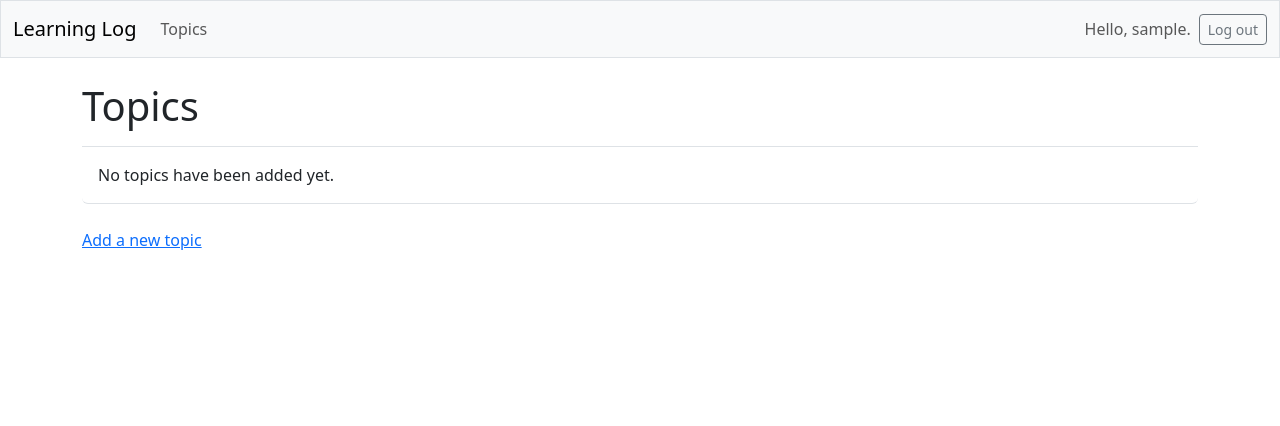
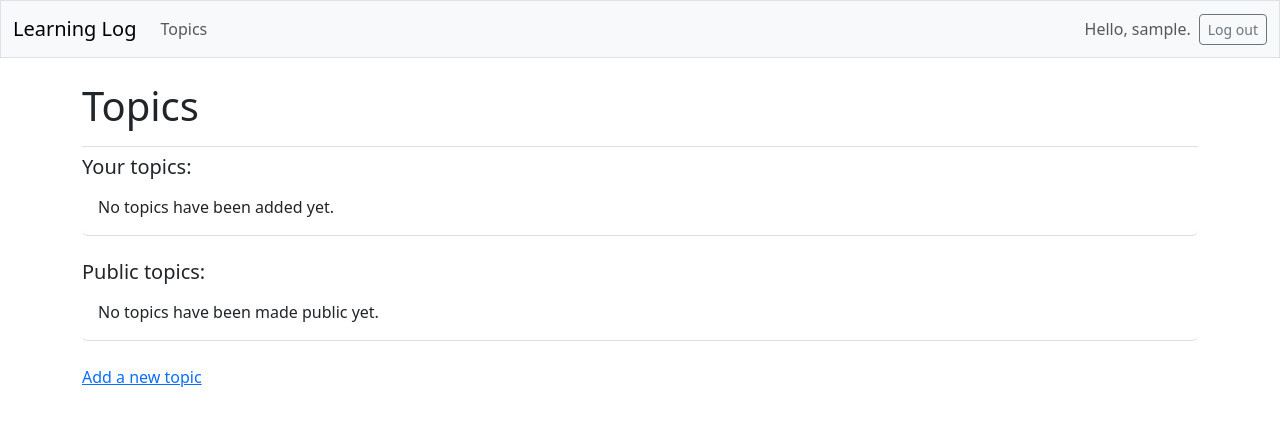
Before and after one commit to TylerPrice7/learning_log, a Django app: page /topics/ in a window 1280 px wide. Shown: the top 426 px of the page. Run offline with Django 4.2, Linux system fonts and the light colour scheme; the visitor is signed in with stand-in values (Sample User, id 1); data that the repository does not hold is empty; some libraries are stand-ins or nearby versions.

Commit message:
Toggable button for making topics public

```diff
--- a/learning_logs/models.py
+++ b/learning_logs/models.py
@@ -6,7 +6,7 @@
     text = models.CharField(max_length=200)
     date_added = models.DateTimeField(auto_now_add=True)
     owner = models.ForeignKey(User, on_delete=models.CASCADE)
-    public = True
+    public = models.BooleanField(default=False)
 
     def __str__(self):
         """Return a string representation of the model"""
--- a/learning_logs/templates/learning_logs/index.html
+++ b/learning_logs/templates/learning_logs/index.html
@@ -12,4 +12,9 @@
           href="{% url 'accounts:register' %}">Register &raquo;</a>
     </div>
   </div>
+  <div class="p-3 mb-4 bg-white">
+    <p class="lead">By registering an account with Learning Log, you can create
+    your own log and add an endless amount of topics. Share your interests
+    with friends or keep them private- what you do is up to you.</p>
+  </div>
 {% endblock page_header %}
--- a/learning_logs/templates/learning_logs/topics.html
+++ b/learning_logs/templates/learning_logs/topics.html
@@ -6,7 +6,10 @@
 
 {% block content %}
 
+  <!-- Only shows "Your topics" if the user is logged in. -->
+  {% if user.is_authenticated %}
     <ul class="list-group border-bottom pb-2 mb-4">
+      <h5>Your topics:</h5>
       {% for topic in topics %}
         <li class="list-group-item border-0">
           <a href="{% url 'learning_logs:topic' topic.id %}">
@@ -16,6 +19,20 @@
         <li class="list-group-item border-0">No topics have been added yet.</li>
       {% endfor %}
     </ul>
+  {% endif %}
+
+    <ul class="list-group border-bottom pb-2 mb-4">
+      <h5>Public topics:</h5>
+      {% for topic in public_topics %}
+        <li class="list-group-item border-0">
+          <a href="{% url 'learning_logs:topic' topic.id %}">
+          {{ topic.text }}</a>
+        </li>
+      {% empty %}
+        <li class="list-group-item border-0">No topics have been made public
+          yet.</li>
+      {% endfor %}
+    </ul>
 
     <a href="{% url 'learning_logs:new_topic' %}">Add a new topic</a>
 
--- a/learning_logs/views.py
+++ b/learning_logs/views.py
@@ -3,7 +3,7 @@
 from django.http import Http404
 
 from .models import Topic, Entry
-from .forms import TopicForm, EntryForm
+from .forms import TopicForm, EntryForm, PublicForm
 
 def check_topic_owner(topic, request):
     """Only allows the owner of the topic to view its contents."""
@@ -14,11 +14,21 @@
     """The home page for Learning Log."""
     return render(request, 'learning_logs/index.html')
 
-@login_required
 def topics(request):
     """The page for showing all topics."""
-    topics = Topic.objects.filter(owner=request.user).order_by('date_added')
-    context = {'topics': topics}
+    if request.user.is_authenticated:
+        topics = Topic.objects.filter(owner=request.user).order_by('date_added')
+        # Receive all topics that are public not made by current user.
+        public_topics = (Topic.objects
+            .filter(public=True)
+            #.exclude(owner=request.user)
+            .order_by('date_added'))
+    else:
+        # User is not logged in. Return only public topics.
+        topics = None
+        public_topics = Topic.objects.filter(public=True).order_by('date_added')
+
+    context = {'topics': topics, 'public_topics': public_topics}
     return render(request, 'learning_logs/topics.html', context)
 
 def topic(request, topic_id):
@@ -27,8 +37,18 @@
     if (not topic.public):
         check_topic_owner(topic, request)
 
+    if request.method != 'POST':
+        form = PublicForm(instance=topic)
+    else:
+        form = PublicForm(instance=topic, data=request.POST)
+        if topic.public:
+            topic.public = False
+        else:
+            topic.public = True
+        form.save()
+
     entries = topic.entry_set.order_by('-date_added')
-    context = {'topic': topic, 'entries': entries}
+    context = {'topic': topic, 'entries': entries, 'form': form}
     return render(request, 'learning_logs/topic.html', context)
 
 @login_required
--- a/ll_project/settings.py
+++ b/ll_project/settings.py
@@ -23,9 +23,9 @@
 SECRET_KEY = 'django-insecure-o99((754j1otk2i!n1d&uykn3ze*$3$k9udktamst2a!%cp_$*'
 
 # SECURITY WARNING: don't run with debug turned on in production!
-DEBUG = False
+DEBUG = True
 
-ALLOWED_HOSTS = []
+ALLOWED_HOSTS = ['localhost']
 
 
 # Application definition
```
Also changed, not shown: learning_logs/forms.py (+6 -1 lines), learning_logs/templates/learning_logs/topic.html (+12 -3 lines), learning_logs/migrations/0004_topic_public.py (added), learning_logs/migrations/0005_alter_topic_public.py (added). Lines whose indentation alone changed are shown as unchanged.
